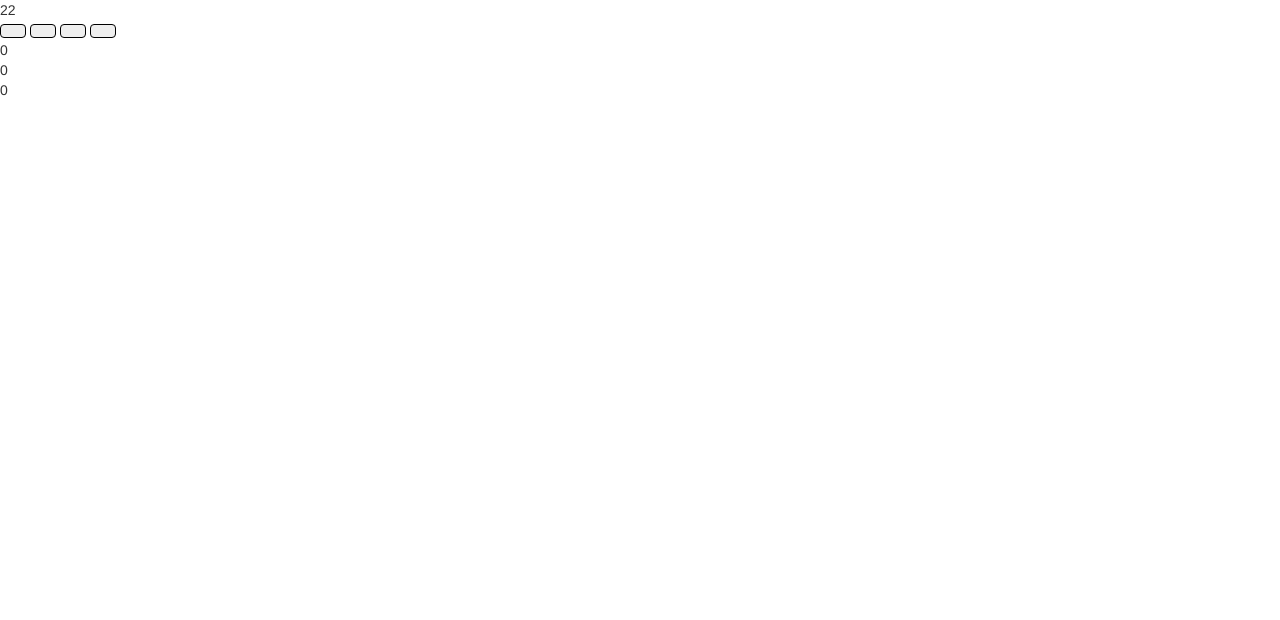
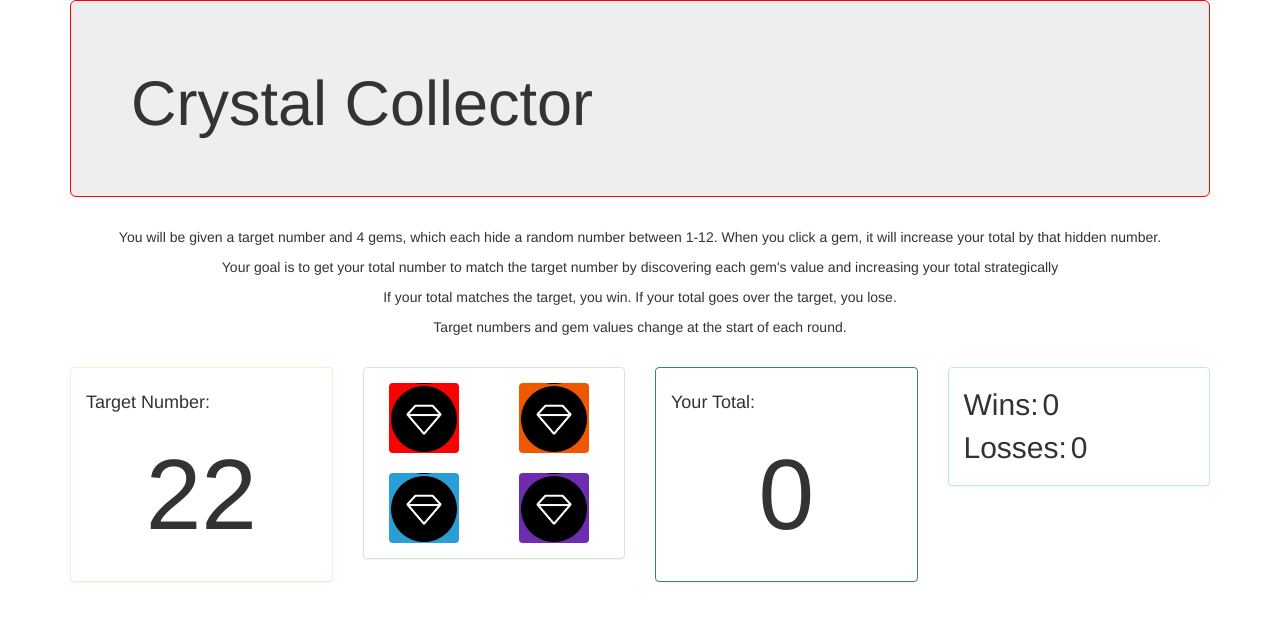
Before and after one commit to rmarro/week-4-game, a plain HTML site: page index.html in a window 1280 px wide. Drawn offline with nearby package versions, Linux system fonts and the light colour scheme.

Commit message:
finished formatting and added images

```diff
--- a/assets/css/style.css
+++ b/assets/css/style.css
@@ -1,3 +1,42 @@
+.jumbotron {
+    border: 1px solid red;
+}
+
+.instr {
+    text-align: center;
+}
+
 .btn {
-    border: 1px solid black;
+    height: 70px;
+    width: 70px;
+    margin-left: 10px;
+    background-image: url("../images/crystal-2.png");
+    background-size: 100%;
 }
+
+.btn-1 {
+    background-color: red;
+}
+
+.btn-2 {
+    background-color: #f05800;
+}
+
+.btn-3 {
+    background-color: #2a9fd6;
+}
+
+.btn-4 {
+    background-color: #6e2caf;
+}
+
+.target-number, .total-number {
+    font-size: 100px;
+    text-align: center;
+    padding: 0px;
+    margin: 0px;
+}
+
+span, .message {
+    font-size: 30px
+}
--- a/index.html
+++ b/index.html
@@ -7,38 +7,106 @@
     <script src="https://cdnjs.cloudflare.com/ajax/libs/jquery/3.2.1/jquery.min.js"></script>
 
     <link rel="stylesheet" href="https://maxcdn.bootstrapcdn.com/bootstrap/3.3.6/css/bootstrap.min.css" integrity="sha384-1q8mTJOASx8j1Au+a5WDVnPi2lkFfwwEAa8hDDdjZlpLegxhjVME1fgjWPGmkzs7" crossorigin="anonymous">
+    <link rel="stylesheet" href="https://bootswatch.com/3/cyborg/bootstrap.min.css">
     <link rel="stylesheet" href="assets/css/style.css">
 </head>
 
 <body>
 
+    <div class="container">
+
+        <div class="jumbotron">
+            <h1>Crystal Collector</h1>
+        </div>
+
+        <div class="row">
+            <div class="col-md-12">
+                <div class="instr">
+                    <p>You will be given a target number and 4 gems, which each hide a random number between 1-12. When you click a gem, it will increase your total by that hidden number.</p>
+                    <p>Your goal is to get your total number to match the target number by discovering each gem's value and increasing your total strategically</p>
+                    <p>If your total matches the target, you win. If your total goes over the target, you lose.</p>
+                    <p>Target numbers and gem values change at the start of each round.</p>
+                    <br>
+                </div>
+            </div>
+        </div>
+
+        <div class="row">
+            <div class="col-md-3">
+                <div class="panel panel-warning">
+                    <div class="panel-body">
+                        <h4>Target Number:</h4>
                         <div class="target-number">
                         </div>
+                    </div>
+                </div>
+            </div>
 
+            <div class="col-md-3">
+                <div class="panel panel-success">
+                    <div class="panel-body">
+                        <div class="row" style="margin-bottom: 20px">
+                            <div class="col-md-6">
                                 <button class="btn btn-1">
                                 </button>
-
+                            </div>
+                            <div class="col-md-6">
                                 <button class="btn btn-2">
                                 </button>
-
+                            </div>
+                        </div>
+                        <div class="row">
+                            <div class="col-md-6">
                                 <button class="btn btn-3">
                                 </button>
-
+                            </div>
+                            <div class="col-md-6">
                                 <button class="btn btn-4">
                                 </button>
+                            </div>
+                        </div>
+                    </div>
+                </div>
+            </div>
 
+            <div class="col-md-3">
+                <div class="panel panel-primary">
+                    <div class="panel-body">
+                        <h4>Your Total:</h4>
                         <div class="total-number">
                         </div>
-
-    <div class="wins">
+                    </div>
+                </div>
             </div>
 
-    <div class="losses">
-    </div>
-
+            <div class="col-md-3">
+                <div class="panel panel-info">
+                    <div class="panel-body">
+                        <div class="row">
+                            <div class="col-md-12">
                                 <div class="message">
                                 </div>
-
+                            </div>
+                        </div>
+                        <div class="row">
+                            <div class="col-md-12">
+                                <span>Wins:</span>
+                                <span class="wins">
+                                </span>
+                            </div>
+                        </div>
+                        <div class="row">
+                            <div class="col-md-12">
+                                <span>Losses:</span>
+                                <span class="losses">
+                                </span>
+                            </div>
+                        </div>
+                    </div>
+                </div>
+            </div>
+        </div>
+    </div>
 
    <script src="assets/javascript/game.js"></script>
 
```
Also changed, not shown: assets/images/crystal-1.jpg (added), assets/images/crystal-2.png (added). Lines whose indentation alone changed are shown as unchanged.
